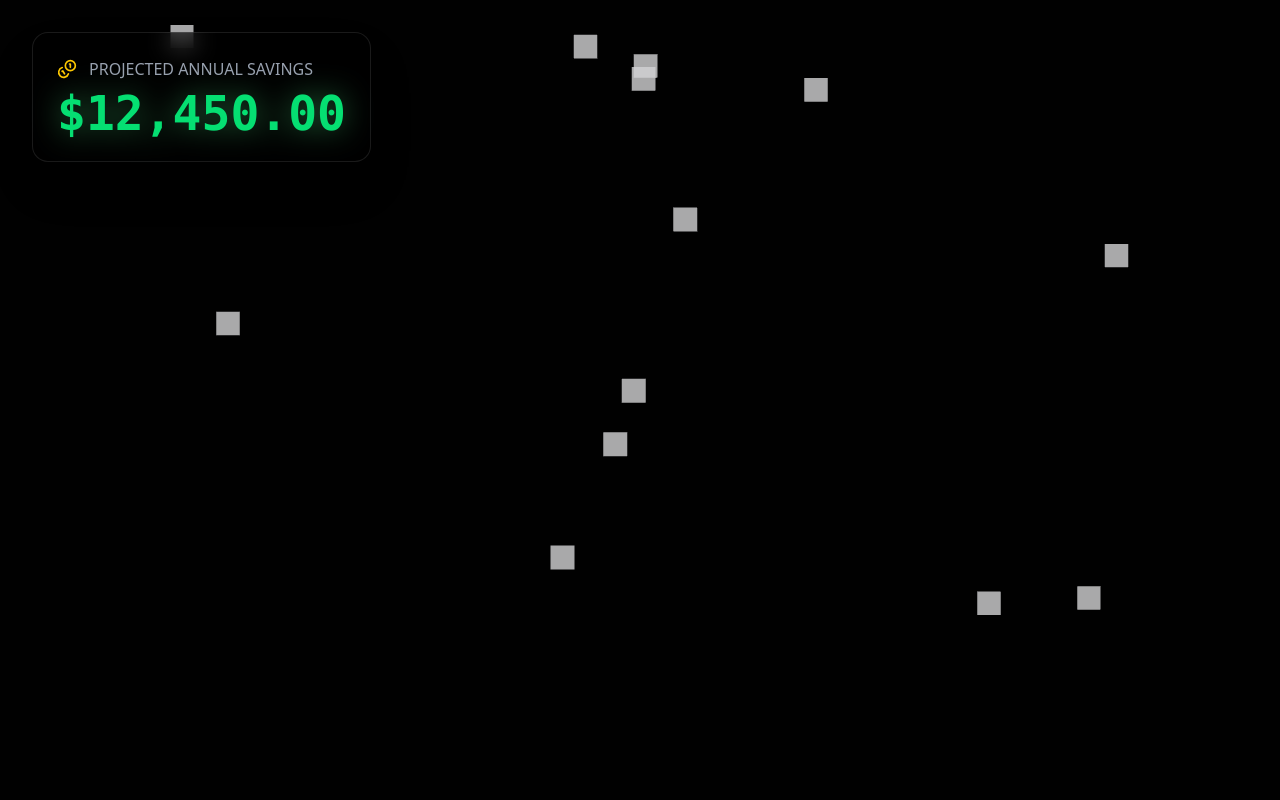
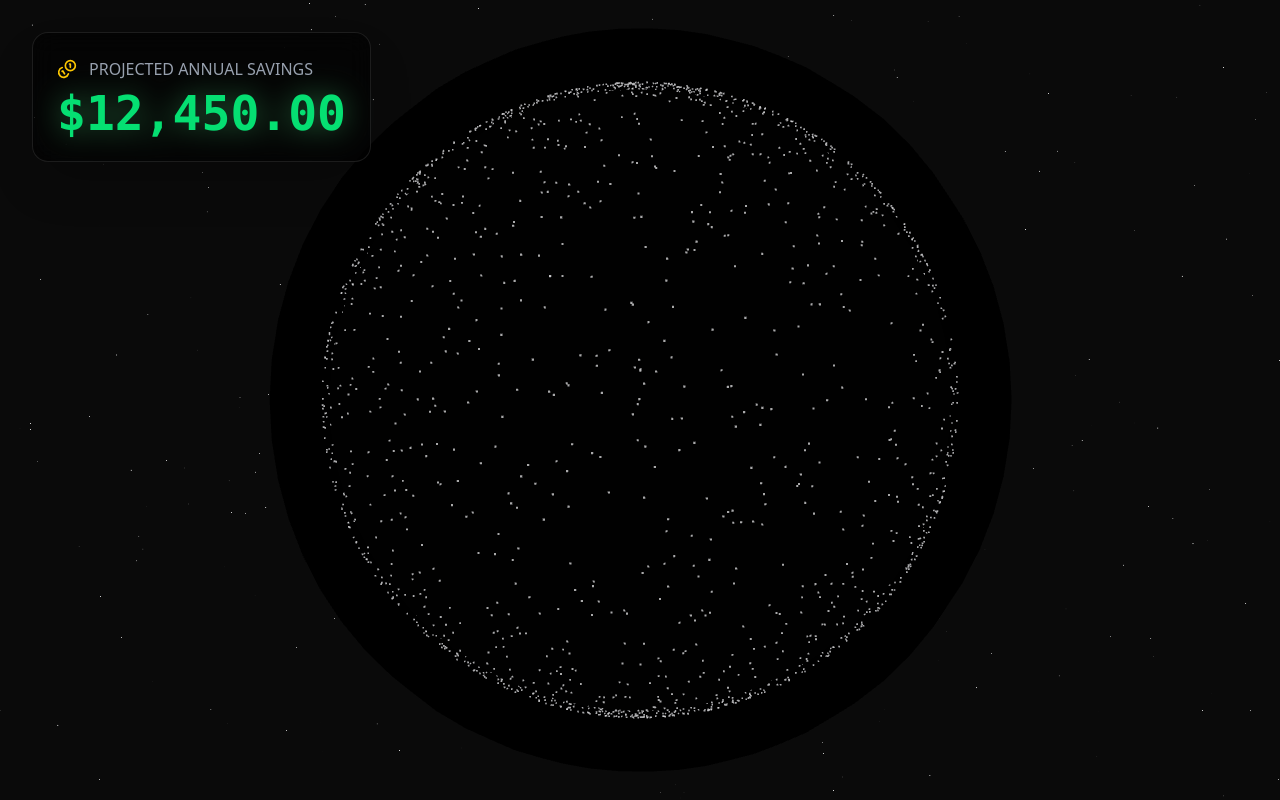
Before and after one commit to AhmadS7/Sentinel-Aura, a Next.js app in the folder frontend/: page / in a window 1280 px wide. Built offline with nearby package versions, Linux system fonts and the light colour scheme; no server answers.

Commit message:
fix(ui): adjust initial camera z-position to fit full globe in viewport and update demo media

```diff
--- a/frontend/src/app/page.tsx
+++ b/frontend/src/app/page.tsx
@@ -104,7 +104,10 @@ export default function Dashboard() {
       )}
 
       <div className="absolute inset-0 z-0 w-full h-full pointer-events-auto">
-        <Canvas camera={{ position: [0, 0, 3], fov: 45 }}>
+        <Canvas
+          camera={{ position: [0, 0, 8], fov: 45 }}
+          gl={{ preserveDrawingBuffer: true, antialias: true, alpha: true }}
+        >
           <ambientLight intensity={1.5} />
           <directionalLight position={[10, 10, 5]} intensity={2.5} color="#ffffff" />
           <pointLight position={[-10, -10, -10]} intensity={1.5} color="#a1a1aa" />
```
Also changed, not shown: 1 other file (tests, documents, lock files or other folders).
